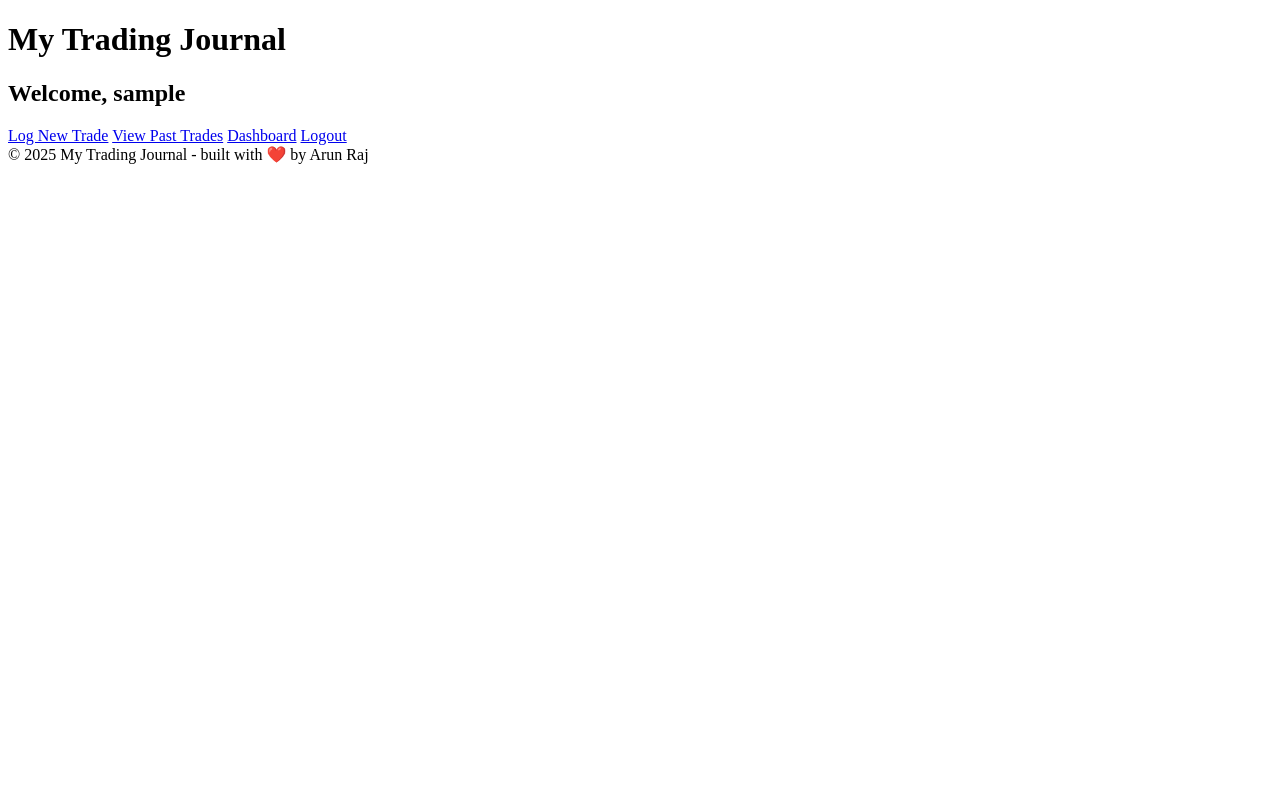
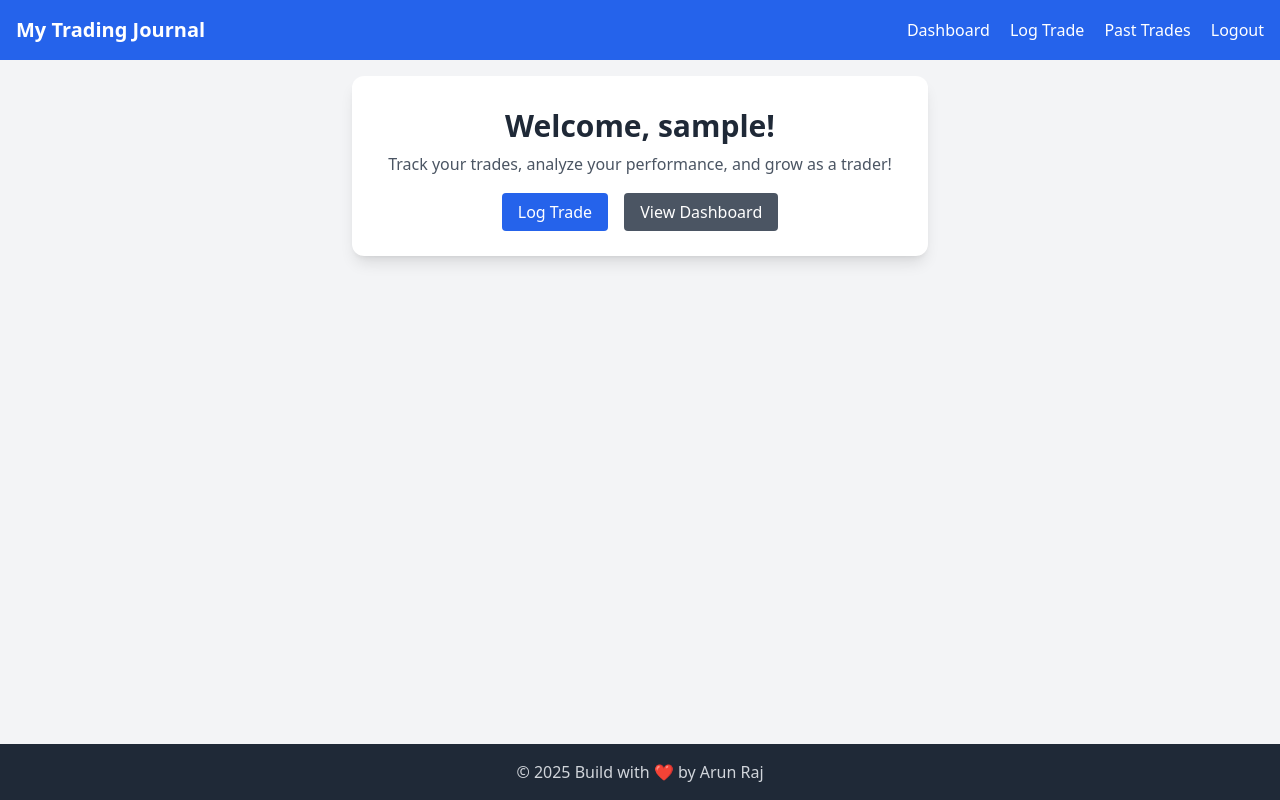
Before and after one commit to BeamingMonkey/option-journal-, a Flask app: page / in a window 1280 px wide. Run offline with Flask 2, Linux system fonts and the light colour scheme; the visitor is signed in with stand-in values (Sample User, id 1); some libraries are stand-ins or nearby versions.

Commit message:
Update index.html

```diff
--- a/templates/index.html
+++ b/templates/index.html
@@ -1,22 +1,14 @@
-<!DOCTYPE html>
-<html>
-<head>
-    <title>My Trading Journal</title>
-    <link href="https://cdn.tailwindcss.com" rel="stylesheet">
-</head>
-<body class="bg-gray-100 text-gray-800 flex flex-col items-center justify-center min-h-screen">
-    <div class="bg-white rounded-lg shadow p-8 w-full max-w-lg text-center">
-        <h1 class="text-3xl font-bold text-blue-600">My Trading Journal</h1>
-        <h2 class="text-xl mt-2">Welcome, {{ username }}</h2>
-        <div class="mt-6 space-y-3 flex flex-col">
-            <a href="{{ url_for('log_trade') }}" class="bg-blue-600 text-white rounded p-3 hover:bg-blue-700">Log New Trade</a>
-            <a href="{{ url_for('past_trades') }}" class="bg-gray-600 text-white rounded p-3 hover:bg-gray-700">View Past Trades</a>
-            <a href="{{ url_for('dashboard') }}" class="bg-green-600 text-white rounded p-3 hover:bg-green-700">Dashboard</a>
-            <a href="{{ url_for('logout') }}" class="bg-red-600 text-white rounded p-3 hover:bg-red-700">Logout</a>
-        </div>
-    </div>
-    <footer class="text-center mt-8 text-gray-500 text-sm">
-        &copy; 2025 My Trading Journal - built with ❤️ by Arun Raj
-    </footer>
-</body>
-</html>
+{% extends "base.html" %}
+
+{% block title %}Welcome - My Trading Journal{% endblock %}
+
+{% block content %}
+<div class="bg-white rounded-xl p-8 shadow-lg max-w-xl w-full text-center">
+  <h1 class="text-3xl font-bold text-gray-800">Welcome, {{ username }}!</h1>
+  <p class="text-gray-600 mt-2">Track your trades, analyze your performance, and grow as a trader!</p>
+  <div class="mt-6 space-x-3">
+    <a href="{{ url_for('log_trade') }}" class="bg-blue-600 hover:bg-blue-700 text-white rounded px-4 py-2">Log Trade</a>
+    <a href="{{ url_for('dashboard') }}" class="bg-gray-600 hover:bg-gray-700 text-white rounded px-4 py-2">View Dashboard</a>
+  </div>
+</div>
+{% endblock %}
```
